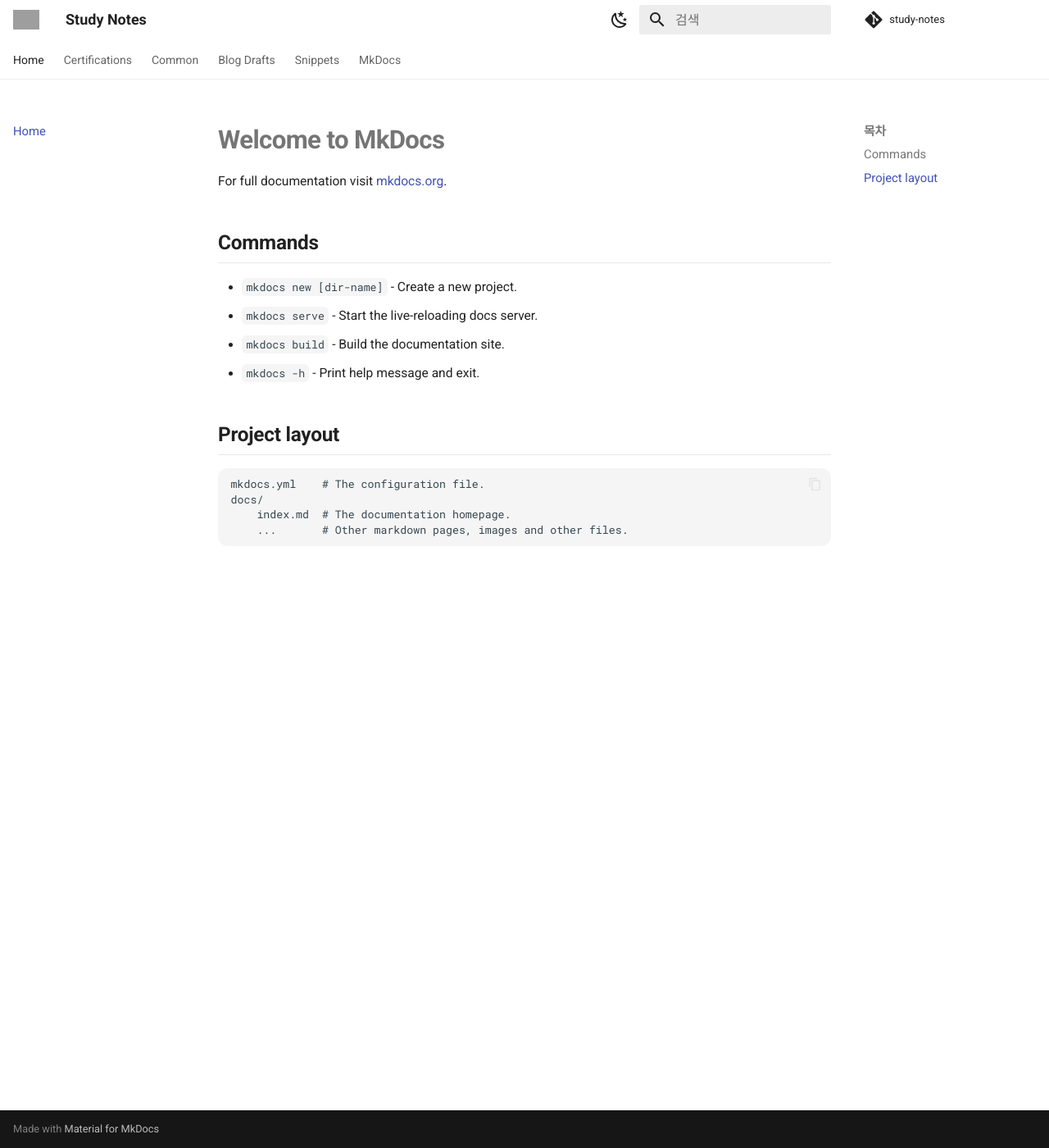
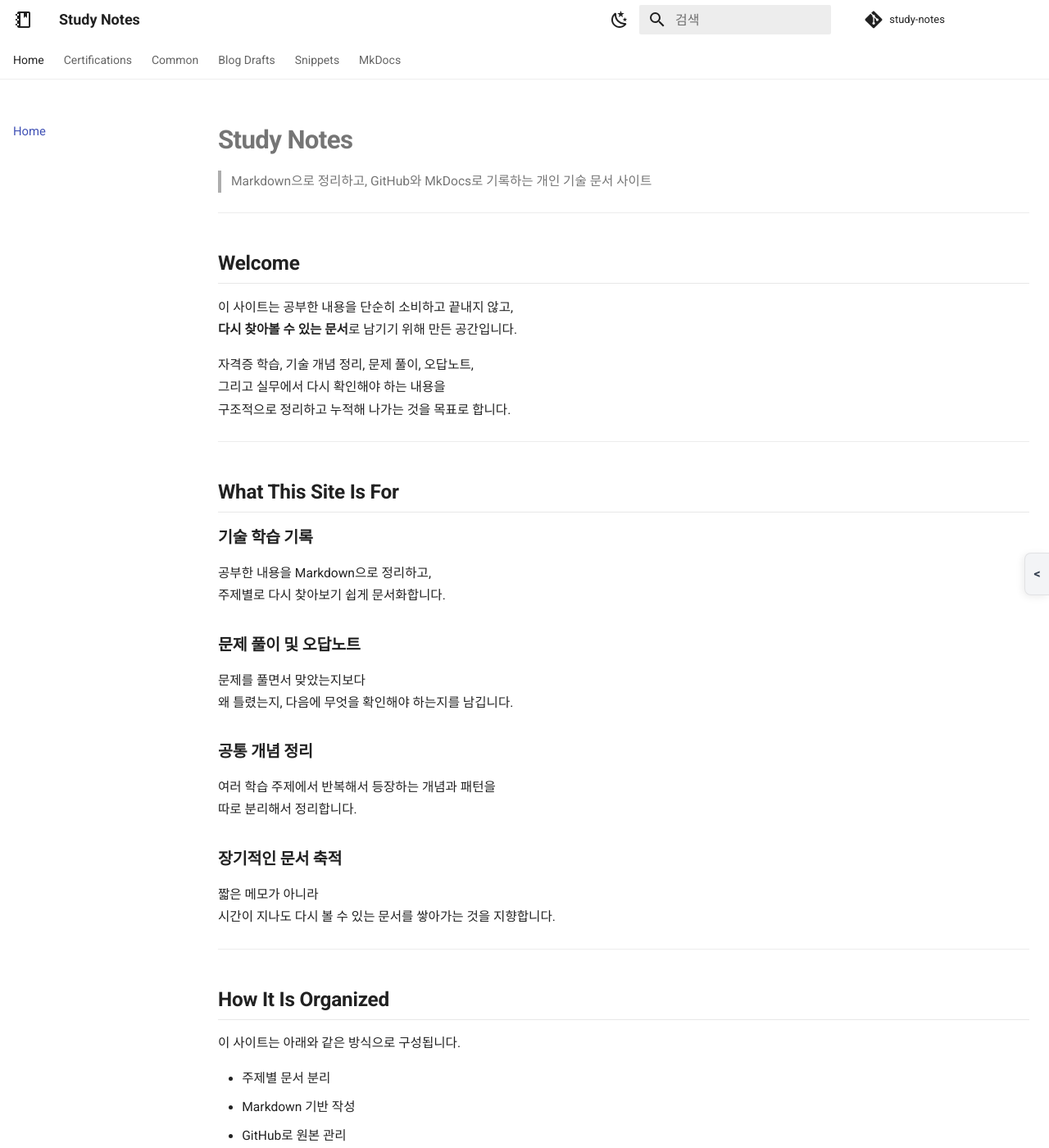
Before and after one commit to SEO-HAN-JIN/study-notes, an MkDocs documentation site: the page built from docs/index.md, in a window 1280 px wide and 1400 px high. Shown: the whole window at 82% size. Built offline with MkDocs 1.6.1 and Material for MkDocs 9.7.7, drawn with Linux system fonts in a browser that asks for light colours; comment, search, counter and statistics services are not loaded; some of the changed text lies outside the part shown; grey boxes are pictures that could not be loaded.

Commit message:
note update

```diff
--- a/docs/index.md
+++ b/docs/index.md
@@ -1,17 +1,61 @@
-# Welcome to MkDocs
+# Study Notes
 
-For full documentation visit [mkdocs.org](https://www.mkdocs.org).
+> Markdown으로 정리하고, GitHub와 MkDocs로 기록하는 개인 기술 문서 사이트
 
-## Commands
+---
 
-* `mkdocs new [dir-name]` - Create a new project.
-* `mkdocs serve` - Start the live-reloading docs server.
-* `mkdocs build` - Build the documentation site.
-* `mkdocs -h` - Print help message and exit.
+## Welcome
 
-## Project layout
+이 사이트는 공부한 내용을 단순히 소비하고 끝내지 않고,
+**다시 찾아볼 수 있는 문서**로 남기기 위해 만든 공간입니다.
 
-    mkdocs.yml    # The configuration file.
-    docs/
-        index.md  # The documentation homepage.
-        ...       # Other markdown pages, images and other files.
+자격증 학습, 기술 개념 정리, 문제 풀이, 오답노트,
+그리고 실무에서 다시 확인해야 하는 내용을
+구조적으로 정리하고 누적해 나가는 것을 목표로 합니다.
+
+---
+
+## What This Site Is For
+
+### 기술 학습 기록
+공부한 내용을 Markdown으로 정리하고,
+주제별로 다시 찾아보기 쉽게 문서화합니다.
+
+### 문제 풀이 및 오답노트
+문제를 풀면서 맞았는지보다
+왜 틀렸는지, 다음에 무엇을 확인해야 하는지를 남깁니다.
+
+### 공통 개념 정리
+여러 학습 주제에서 반복해서 등장하는 개념과 패턴을
+따로 분리해서 정리합니다.
+
+### 장기적인 문서 축적
+짧은 메모가 아니라
+시간이 지나도 다시 볼 수 있는 문서를 쌓아가는 것을 지향합니다.
+
+---
+
+## How It Is Organized
+
+이 사이트는 아래와 같은 방식으로 구성됩니다.
+
+- 주제별 문서 분리
+- Markdown 기반 작성
+- GitHub로 원본 관리
+- MkDocs로 정적 문서 사이트 구성
+- GitHub Pages로 배포
+
+즉, 단순한 블로그보다는
+**기술 문서를 쌓아가는 개인 아카이브**에 가깝습니다.
+
+---
+
+## Notes
+
+!!! tip "기록 원칙"
+    완벽하게 정리하는 것보다
+    다시 찾아볼 수 있게 남기는 것을 더 중요하게 생각합니다.
+
+!!! info "사이트 방향"
+    이 공간은 일회성 정리가 아니라
+    시간이 지날수록 계속 확장되는 기술 문서 저장소를 목표로 합니다.
--- /dev/null
+++ b/docs/js/toc-toggle.js
@@ -0,0 +1,22 @@
+document$.subscribe(function () {
+  const oldBtn = document.querySelector(".toc-toggle-btn");
+  if (oldBtn) oldBtn.remove();
+
+  const body = document.body;
+  const toc = document.querySelector(".md-sidebar--secondary");
+
+  if (!toc) return;
+
+  const btn = document.createElement("button");
+  btn.className = "toc-toggle-btn";
+  btn.type = "button";
+  btn.setAttribute("aria-label", "목차 열기/닫기");
+  btn.innerHTML = "&lt;";
+
+  btn.addEventListener("click", function () {
+    body.classList.toggle("toc-open");
+    btn.innerHTML = body.classList.contains("toc-open") ? "&gt;" : "&lt;";
+  });
+
+  document.body.appendChild(btn);
+});
--- a/docs/stylesheets/extra.css
+++ b/docs/stylesheets/extra.css
@@ -67,3 +67,94 @@
 .md-typeset details {
   border-radius: 12px;
 }
+
+/* 오른쪽 목차 전체 더 작게 */
+.md-nav--secondary {
+  font-size: 0.68rem;
+}
+
+.md-nav--secondary .md-nav__title {
+  font-size: 0.7rem;
+}
+
+.md-nav--secondary .md-nav__link {
+  font-size: 0.66rem;
+}
+
+/* =========================
+   오른쪽 TOC 토글형 사이드바
+   ========================= */
+
+/* 기본 상태: 오른쪽 TOC 숨김 */
+.md-sidebar--secondary {
+  position: fixed;
+  top: 4.8rem;
+  right: 0;
+  width: 280px;
+  height: calc(100vh - 4.8rem);
+  background: var(--md-default-bg-color);
+  border-left: 1px solid rgba(128, 128, 128, 0.15);
+  transform: translateX(100%);
+  transition: transform 0.25s ease;
+  z-index: 100;
+  padding-top: 0.5rem;
+  overflow-y: auto;
+}
+
+/* 열렸을 때 */
+body.toc-open .md-sidebar--secondary {
+  transform: translateX(0);
+}
+
+/* 목차 토글 버튼: 오른쪽 중간 탭 */
+.toc-toggle-btn {
+  position: fixed;
+  top: 50%;
+  right: 0;
+  transform: translateY(-50%);
+  z-index: 101;
+  width: 30px;
+  height: 52px;
+  border: none;
+  border-radius: 8px 0 0 8px;
+  font-size: 16px;
+  font-weight: 700;
+  cursor: pointer;
+  transition: right 0.25s ease, background 0.2s ease, color 0.2s ease;
+  box-shadow: -2px 2px 10px rgba(0, 0, 0, 0.08);
+  line-height: 1;
+}
+
+/* 목차 열리면 버튼도 같이 왼쪽으로 이동 */
+body.toc-open .toc-toggle-btn {
+  right: 280px;
+}
+
+/* 라이트 모드 */
+[data-md-color-scheme="default"] .toc-toggle-btn {
+  background: #f3f4f6;
+  color: #374151;
+  border: 1px solid rgba(128, 128, 128, 0.15);
+  border-right: none;
+}
+
+/* 다크 모드 */
+[data-md-color-scheme="slate"] .toc-toggle-btn {
+  background: #1f2937;
+  color: #e5e7eb;
+  border: 1px solid rgba(255, 255, 255, 0.08);
+  border-right: none;
+}
+
+/* 호버 */
+.toc-toggle-btn:hover {
+  filter: brightness(0.97);
+}
+
+/* 모바일/태블릿에서는 숨김 */
+@media screen and (max-width: 1219px) {
+  .md-sidebar--secondary,
+  .toc-toggle-btn {
+    display: none;
+  }
+}
--- a/mkdocs.yml
+++ b/mkdocs.yml
@@ -1,10 +1,3 @@
-site_name: Study Notes
-site_url: https://SEO-HAN-JIN.github.io/study-notes/
-site_description: 자격증 및 기술 공부 기록
-site_author: 서한진
-repo_url: https://github.com/SEO-HAN-JIN/study-notes
-repo_name: study-notes
-
 site_name: Study Notes
 site_url: https://SEO-HAN-JIN.github.io/study-notes/
 site_description: 자격증 및 기술 공부 기록
@@ -15,8 +8,10 @@ repo_name: study-notes
 theme:
   name: material
   language: ko
-  logo: assets/logo.png
-  favicon: assets/favicon.png
+  icon:
+    logo: material/notebook-outline
+#   logo: assets/logo.png
+#   favicon: assets/favicon.png
 
   palette:
     - scheme: default
@@ -35,7 +30,6 @@ theme:
   features:
     - navigation.tabs
     - navigation.sections
-    - navigation.expand
     - navigation.top
     - navigation.instant
     - search.suggest
@@ -45,7 +39,11 @@ theme:
 extra_css:
   - stylesheets/extra.css
 
+extra_javascript:
+  - js/toc-toggle.js
+
 markdown_extensions:
+  - attr_list
   - admonition
   - pymdownx.details
   - pymdownx.superfences
@@ -53,6 +51,9 @@ markdown_extensions:
   - pymdownx.inlinehilite
   - pymdownx.tabbed:
       alternate_style: true
+  - pymdownx.emoji:
+      emoji_index: !!python/name:material.extensions.emoji.twemoji
+      emoji_generator: !!python/name:material.extensions.emoji.to_svg
 
 nav:
   - Home: index.md
@@ -103,3 +104,4 @@ nav:
   - MkDocs:
       - 설치: mkdocs/설치.md
       - 적용: mkdocs/적용.md
+      - 가이드: mkdocs/가이드.md
```
Also changed, not shown: docs/mkdocs/가이드.md (added, +51 -0 lines), docs/mkdocs/적용.md (+22 -0 lines).
